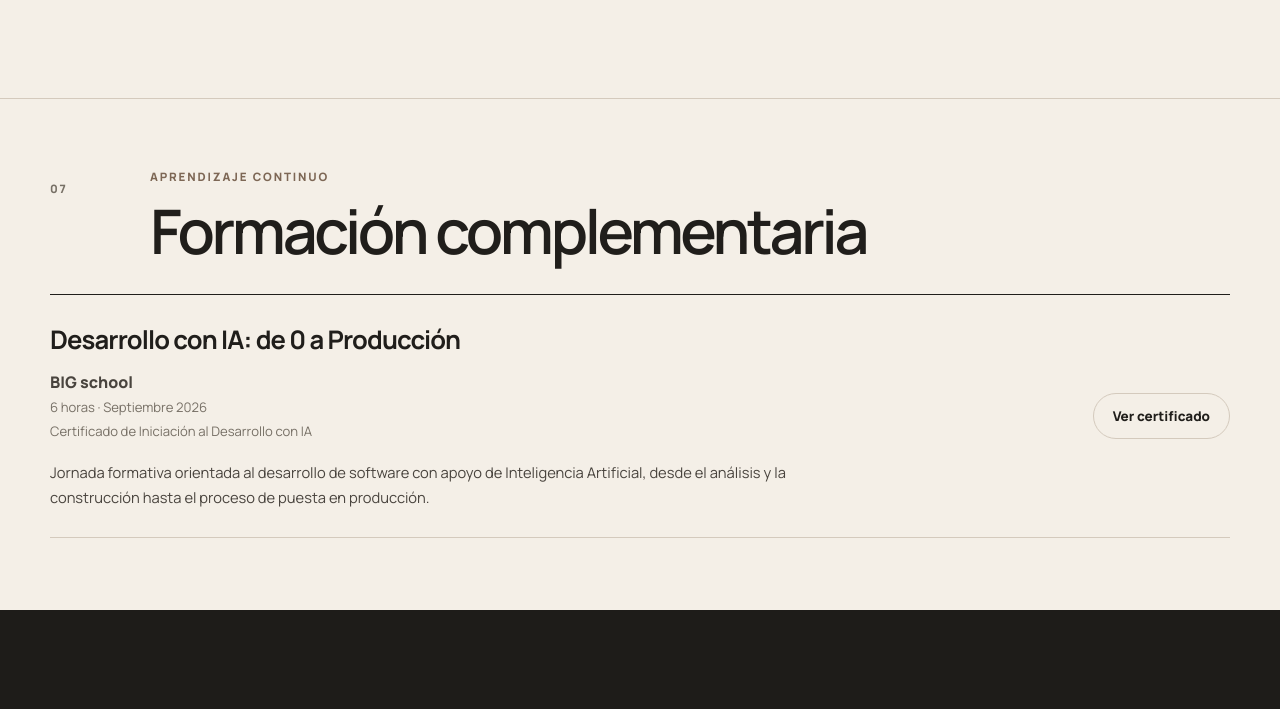
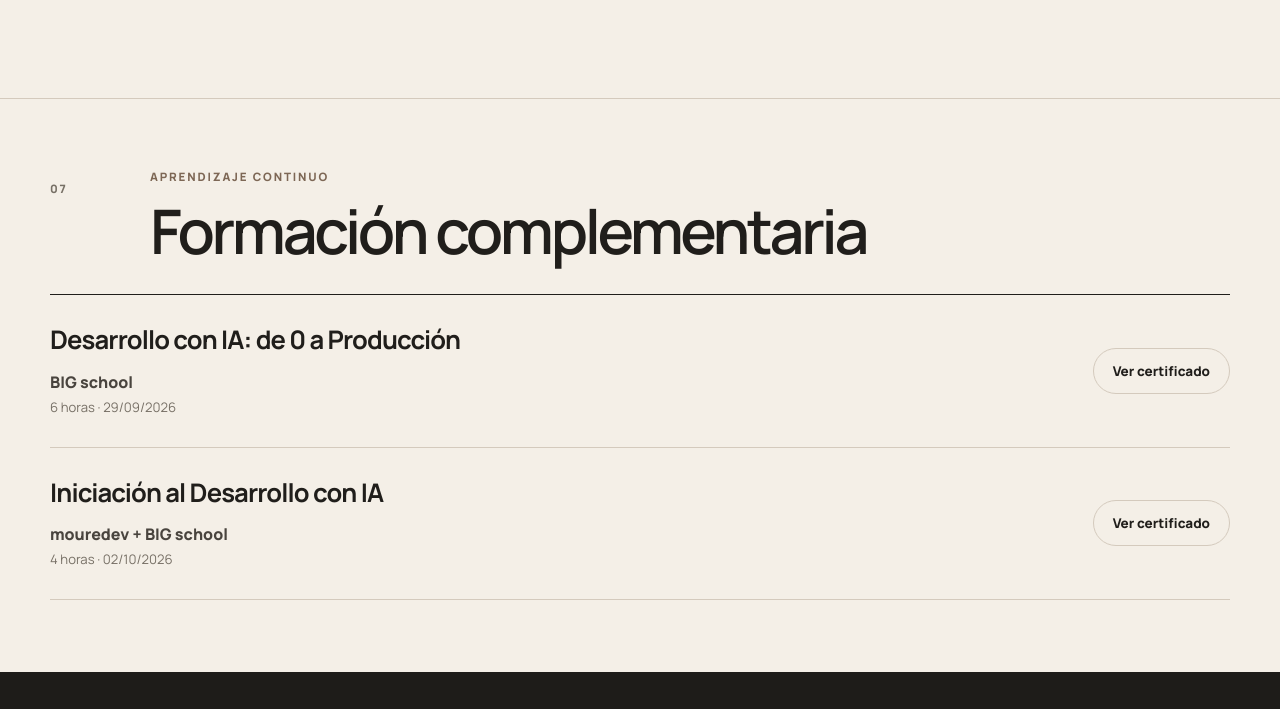
Before and after one commit to ABTJ2/Portafolio_JesusFunes, a plain HTML site: page index.html in a window 1280 px wide. Shown: the part 7581-8290 px from the top of the page. Drawn offline with Linux system fonts and the light colour scheme.

Commit message:
certificados de ia

```diff
--- a/assets/css/styles.css
+++ b/assets/css/styles.css
@@ -745,13 +745,16 @@ button {
   margin-bottom: 32px;
 }
 
+.formation-list {
+  border-top: 1px solid var(--ink);
+}
+
 .formation-entry {
   display: grid;
   grid-template-columns: minmax(0, 1fr) auto;
   gap: 32px;
   align-items: center;
   padding: 28px 0;
-  border-top: 1px solid var(--ink);
   border-bottom: 1px solid var(--line);
 }
 
@@ -768,18 +771,10 @@ button {
   font-weight: 800;
 }
 
-.formation-details,
-.formation-certificate {
+.formation-details {
   margin: 2px 0 0;
   color: var(--muted);
   font-size: 0.82rem;
-}
-
-.formation-description {
-  max-width: 770px;
-  margin: 18px 0 0;
-  color: var(--ink-soft);
-  font-size: 0.92rem;
 }
 
 /* Contact */
--- a/index.html
+++ b/index.html
@@ -505,7 +505,7 @@
             </p>
 
             <div class="tool-cloud">
-              <span>Codex</span>
+              <span>OpenCode</span>
               <span>Agentes de IA</span>
               <span>Skills</span>
             </div>
@@ -542,19 +542,25 @@
           </div>
         </div>
 
+        <div class="formation-list">
           <article class="formation-entry reveal">
             <div>
               <h3>Desarrollo con IA: de 0 a Producción</h3>
               <p class="formation-institution">BIG school</p>
-            <p class="formation-details">6 horas · Septiembre 2026</p>
-            <p class="formation-certificate">Certificado de Iniciación al Desarrollo con IA</p>
-            <p class="formation-description">
-              Jornada formativa orientada al desarrollo de software con apoyo de Inteligencia Artificial,
-              desde el análisis y la construcción hasta el proceso de puesta en producción.
-            </p>
+              <p class="formation-details">6 horas · 29/09/2026</p>
             </div>
             <a class="button button-light" href="assets/docs/certificado-desarrollo-ia-jesus-funes.pdf" target="_blank" rel="noopener noreferrer">Ver certificado</a>
           </article>
+
+          <article class="formation-entry reveal">
+            <div>
+              <h3>Iniciación al Desarrollo con IA</h3>
+              <p class="formation-institution">mouredev + BIG school</p>
+              <p class="formation-details">4 horas · 02/10/2026</p>
+            </div>
+            <a class="button button-light" href="assets/docs/certificado-iniciacion-desarrollo-ia-jesus-funes.pdf" target="_blank" rel="noopener noreferrer">Ver certificado</a>
+          </article>
+        </div>
       </div>
     </section>
 
```
Also changed, not shown: 2 other files. Lines whose indentation alone changed are shown as unchanged.
